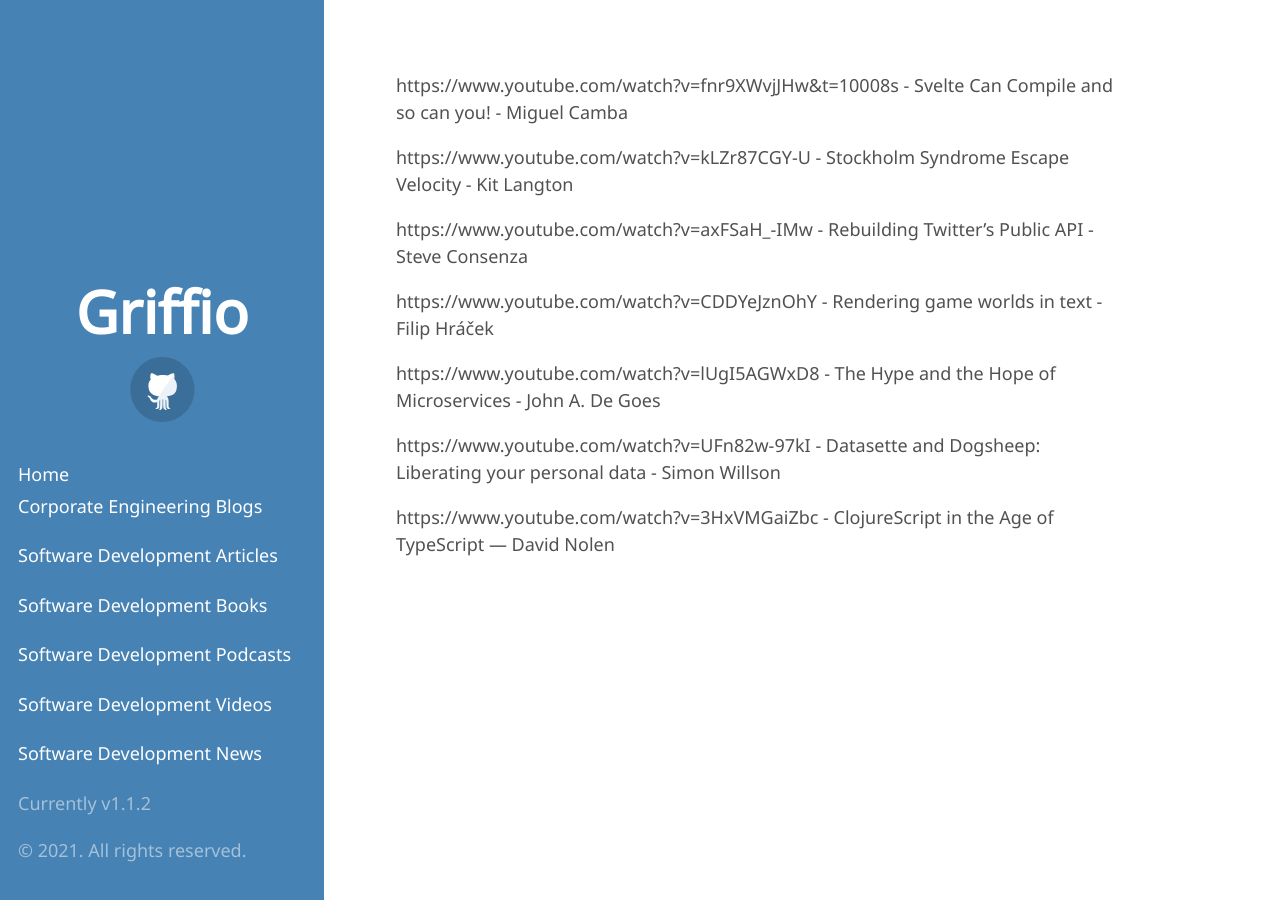
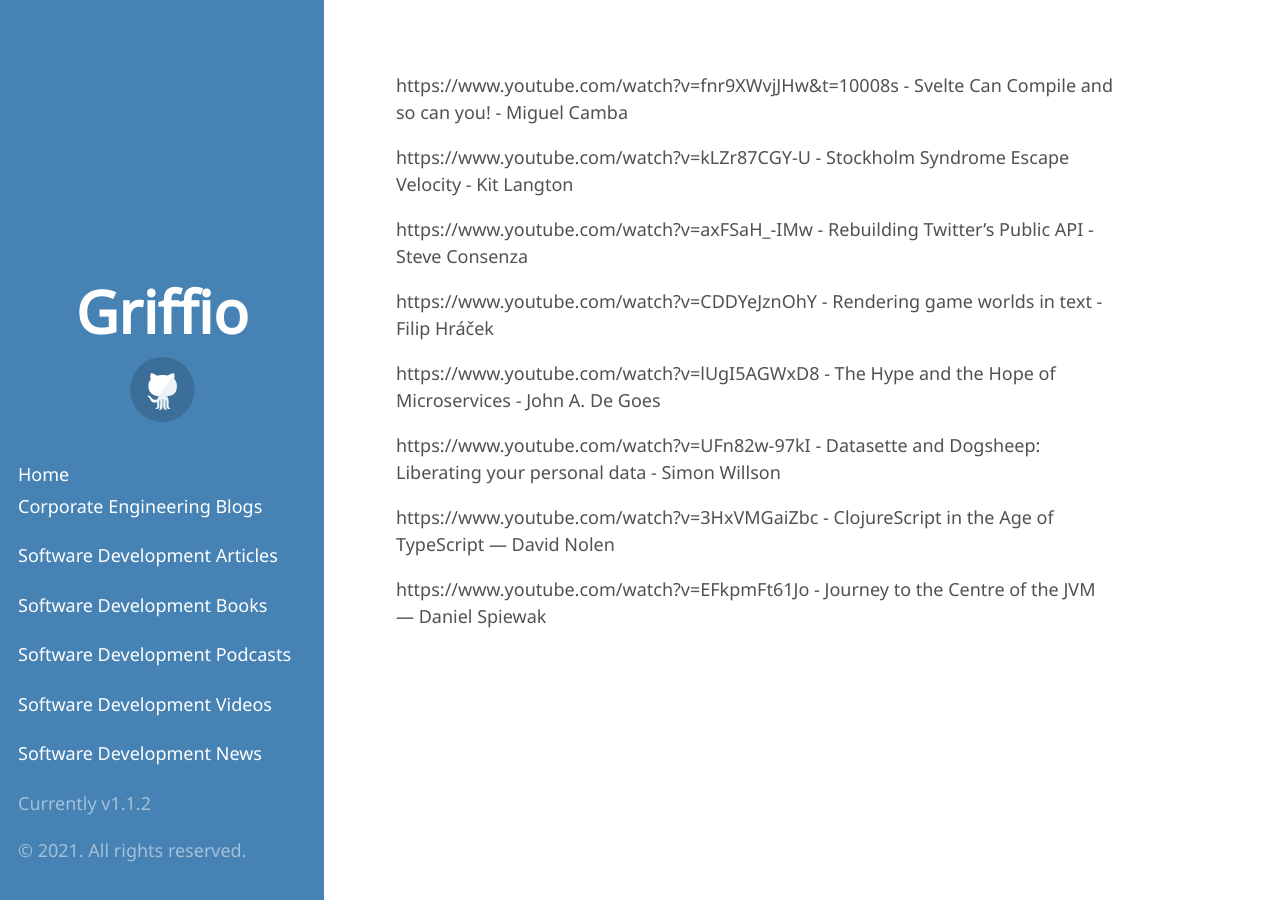
Before and after one commit to griffio/griffio.github.io, a Jekyll site: the page built from tech_talks_highlighted_2021.md, in a window 1280 px wide. Built offline with Jekyll 4.4.1, drawn with Linux system fonts in a browser that asks for light colours; some web fonts are replaced; our own code applies the rules of GitHub Pages for plain Markdown files.

Commit message:
Update tech_talks_highlighted_2021.md

```diff
--- a/tech_talks_highlighted_2021.md
+++ b/tech_talks_highlighted_2021.md
@@ -11,3 +11,5 @@
 https://www.youtube.com/watch?v=UFn82w-97kI -  Datasette and Dogsheep: Liberating your personal data - Simon Willson
 
 https://www.youtube.com/watch?v=3HxVMGaiZbc - ClojureScript in the Age of TypeScript — David Nolen
+
+https://www.youtube.com/watch?v=EFkpmFt61Jo - Journey to the Centre of the JVM — Daniel Spiewak
```
